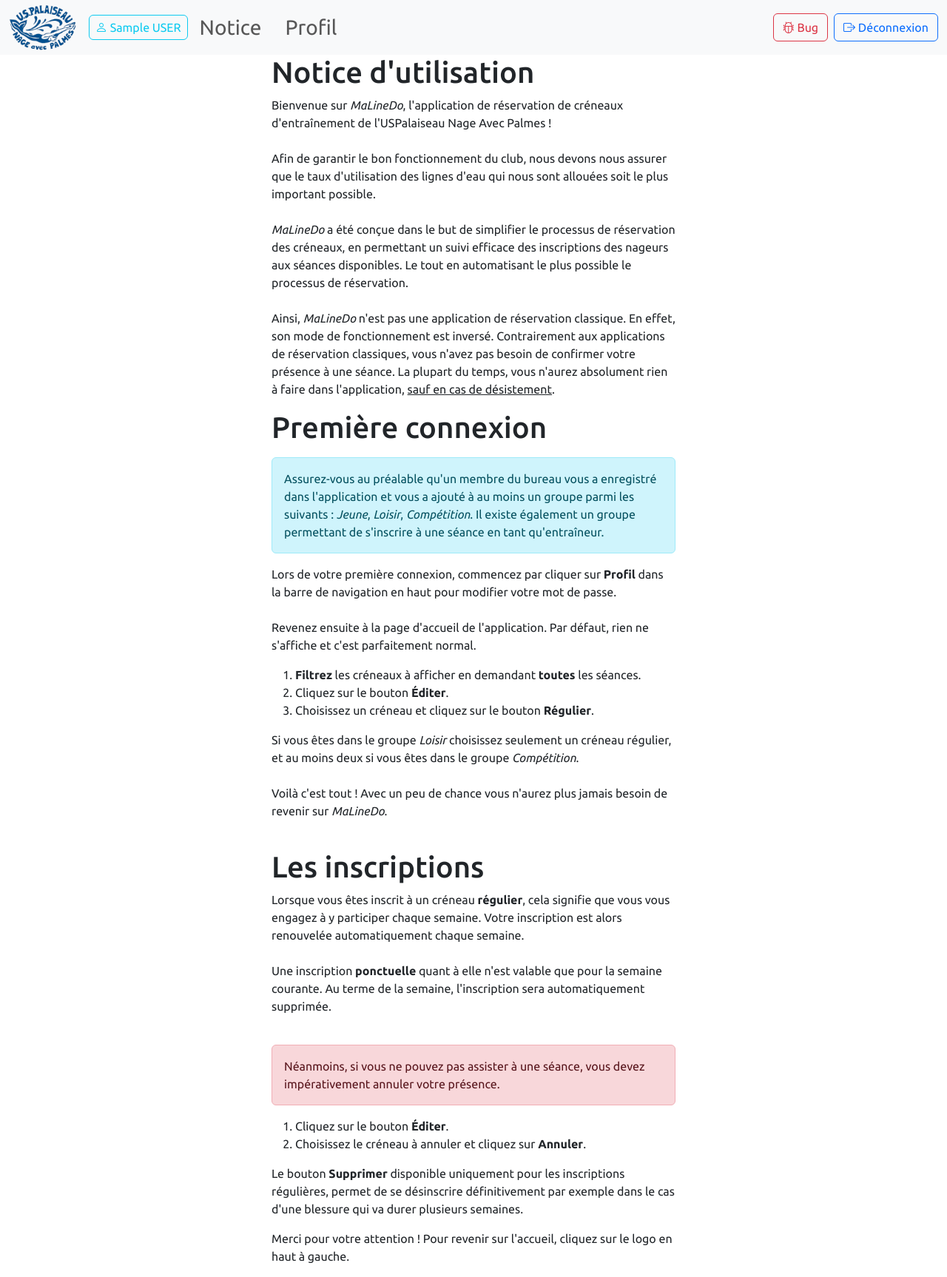
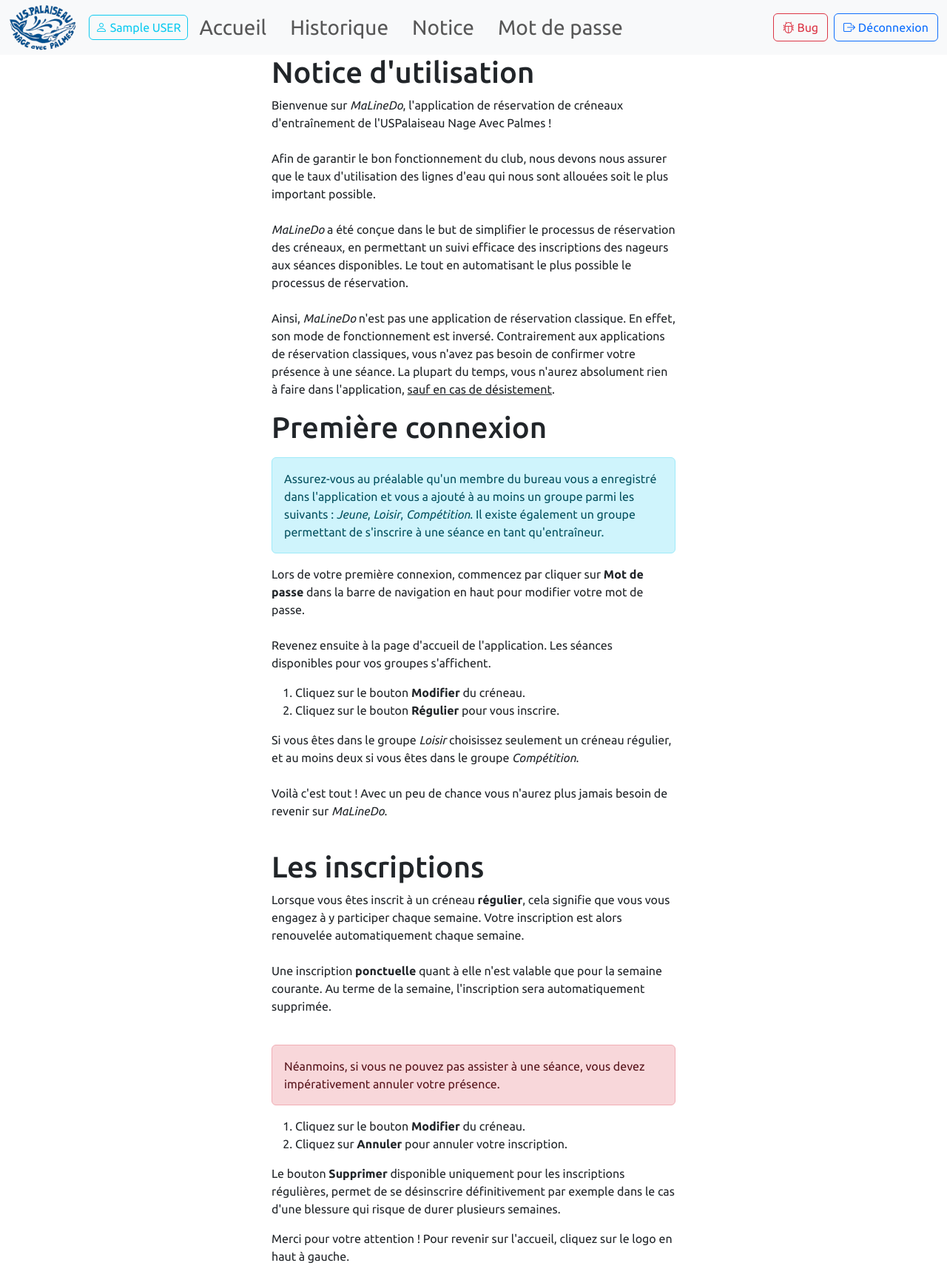
Before and after one commit to orthose/malinedo, a Django app: page /notice/ in a window 1280 px wide. Shown: the whole page at 74% size. Run offline with Django 5.2, Linux system fonts and the light colour scheme; the visitor is signed in with stand-in values (Sample User, id 1).

Commit message:
Simplification de la vue principale pour la semaine courante en retirant les filtres

```diff
--- a/accounts/models.py
+++ b/accounts/models.py
@@ -18,4 +18,4 @@ class User(AbstractUser):
 
     @property
     def is_board_member(self) -> bool:
-        return self.groups.filter(name=ClubGroup.BOARD)
+        return self.groups.filter(name=ClubGroup.BOARD).exists()
--- a/booking/templates/booking/navbar.html
+++ b/booking/templates/booking/navbar.html
@@ -19,20 +19,26 @@
                     </span>
                 </li>
                 <li class="nav-item">
+                    <a class="nav-link mx-2" href="{% url 'home' %}">Accueil</a>
+                </li>
+                <li class="nav-item">
+                    <a class="nav-link mx-2" href="{% url 'history' %}">Historique</a>
+                </li>
+                <li class="nav-item">
                     <a class="nav-link mx-2" href="{% url 'notice' %}">Notice</a>
                 </li>
                 <li class="nav-item">
-                    <a class="nav-link mx-2" href="{% url 'password_change' %}" target="_blank">Profil</a>
+                    <a class="nav-link mx-2" href="{% url 'password_change' %}" target="_blank">Mot&nbsp;de&nbsp;passe</a>
                 </li>
                 {% if user.is_board_member %}
                 <li class="nav-item">
-                    <a class="nav-link mx-2" href="{% url 'admin:index' %}" target="_blank">Admin</a>
+                    <a class="nav-link mx-2" href="{% url 'admin:index' %}" target="_blank">Administrateur</a>
                 </li>
                 {% endif %}
             </ul>
-            <ul class="navbar-nav ms-auto">
+            <ul class="navbar-nav ms-auto d-flex flex-row">
                 <li class="nav-item">
-                    <a class="mx-2 btn btn-outline-danger mb-2 mb-lg-0" href="https://github.com/orthose/malinedo/issues" target="_blank">
+                    <a class="me-2 btn btn-outline-danger" href="https://github.com/orthose/malinedo/issues" target="_blank">
                         <i class="bi bi-bug"></i> Bug
                     </a>
                 </li>
--- a/booking/templates/booking/notice.html
+++ b/booking/templates/booking/notice.html
@@ -32,16 +32,15 @@
                 et vous a ajouté à au moins un groupe parmi les suivants&nbsp;: <i>Jeune</i>, <i>Loisir</i>, <i>Compétition</i>.
                 Il existe également un groupe permettant de s'inscrire à une séance en tant qu'entraîneur.</div>
 
-                Lors de votre première connexion, commencez par cliquer sur <b>Profil</b>
+                Lors de votre première connexion, commencez par cliquer sur <b>Mot de passe</b>
                 dans la barre de navigation en haut pour modifier votre mot de passe.<br><br>
 
                 Revenez ensuite à la page d'accueil de l'application.
-                Par défaut, rien ne s'affiche et c'est parfaitement normal.
+                Les séances disponibles pour vos groupes s'affichent.
             </p>
             <ol>
-                <li><b>Filtrez</b> les créneaux à afficher en demandant <b>toutes</b> les séances.</li>
-                <li>Cliquez sur le bouton <b>Éditer</b>.</li>
-                <li>Choisissez un créneau et cliquez sur le bouton <b>Régulier</b>.</li>
+                <li>Cliquez sur le bouton <b>Modifier</b> du créneau.</li>
+                <li>Cliquez sur le bouton <b>Régulier</b> pour vous inscrire.</li>
             </ol>
             <p>
                 Si vous êtes dans le groupe <i>Loisir</i> choisissez seulement un créneau régulier,
@@ -65,13 +64,13 @@
                 vous devez impérativement annuler votre présence.</div>
             </p>
             <ol>
-                <li>Cliquez sur le bouton <b>Éditer</b>.</li>
-                <li>Choisissez le créneau à annuler et cliquez sur <b>Annuler</b>.</li>
+                <li>Cliquez sur le bouton <b>Modifier</b> du créneau.</li>
+                <li>Cliquez sur <b>Annuler</b> pour annuler votre inscription.</li>
             </ol>
             <p>
                 Le bouton <b>Supprimer</b> disponible uniquement pour les inscriptions régulières,
                 permet de se désinscrire définitivement par exemple dans le cas
-                d'une blessure qui va durer plusieurs semaines.
+                d'une blessure qui risque de durer plusieurs semaines.
             </p>
             <p>
                 Merci pour votre attention&nbsp;!
--- a/booking/urls.py
+++ b/booking/urls.py
@@ -3,7 +3,8 @@ from django.urls import path
 from . import views
 
 urlpatterns = [
-    path("home/", views.home, name="home"),
+    path("home/", views.schedule, {"show_history_filters": False}, name="home"),
+    path("history/", views.schedule, {"show_history_filters": True}, name="history"),
     path("edit/", views.edit, name="edit"),
     path("notice/", views.notice, name="notice"),
 ]
--- a/booking/views.py
+++ b/booking/views.py
@@ -4,6 +4,7 @@ from django.shortcuts import render, redirect, get_object_or_404
 from django.contrib.auth.decorators import login_required
 
 from .models import (
+    AbstractWeeklySession,
     RegisterPermission,
     WeeklySession,
     SessionRegistration,
@@ -18,37 +19,39 @@ from .forms import (
 
 
 @login_required
-def home(request: HttpRequest) -> HttpResponse:
-    weekday_sessions = {weekday: [] for weekday in WeeklySession.WEEKDAY.values()}
-
+def schedule(request: HttpRequest, show_history_filters: bool) -> HttpResponse:
+    # Formulaire de filtrage
     schedule_form = (
         ScheduleForm(request.GET)
         if len(request.GET) > 0
         else ScheduleForm(
             {
-                "sessions": "my",
-                "group": "A",
+                "mysessions": request.session.get("mysessions", default=False),
                 "year": GlobalSetting.get_year(),
                 "week": GlobalSetting.get_week(),
             }
         )
     )
 
-    schedule_form.set_group_choices(request.user)
-
     sessions = None
     is_current_week = True
+    # Vérification du formulaire
     if schedule_form.is_valid():
         filters = {}
         weekly_session_model = WeeklySession
         session_registration_model = SessionRegistration
 
+        # Enregistrement dans la session utilisateur du filtre des séances
+        request.session["mysessions"] = schedule_form.cleaned_data["mysessions"]
+
+        # Semaine courante
         if (
             schedule_form.cleaned_data["year"] == GlobalSetting.get_year()
             and schedule_form.cleaned_data["week"] == GlobalSetting.get_week()
         ):
             weekly_session_model = WeeklySession
             session_registration_model = SessionRegistration
+        # Historique
         else:
             is_current_week = False
             weekly_session_model = WeeklySessionHistory
@@ -56,19 +59,20 @@ def home(request: HttpRequest) -> HttpResponse:
             filters["year"] = schedule_form.cleaned_data["year"]
             filters["week"] = schedule_form.cleaned_data["week"]
 
-        match schedule_form.cleaned_data["sessions"]:
-            case ScheduleForm.SessionFilter.MY:
-                filters[f"{session_registration_model.__name__.lower()}__swimmer"] = (
-                    request.user
-                )
+        # Filtre des séances du nageur
+        if schedule_form.cleaned_data["mysessions"]:
+            filters[f"{session_registration_model.__name__.lower()}__swimmer"] = (
+                request.user
+            )
 
-        if schedule_form.cleaned_data["group"] != ScheduleForm.GroupFilter.ALL:
-            filters["group"] = schedule_form.cleaned_data["group"]
-        else:
-            groups = [group for group, _ in schedule_form.fields["group"].choices]
-            groups.remove("A")
-            filters["group__in"] = groups
+        # Filtre des groupes du nageur
+        filters["group__in"] = [
+            group
+            for group in AbstractWeeklySession.GROUP.keys()
+            if request.user.has_perm(RegisterPermission.get_perm(group))
+        ]
 
+        # Requête à la base de données des séances
         sessions = (
             weekly_session_model.objects.filter(**filters)
             .order_by("weekday", "start_hour", "group")
@@ -114,11 +118,16 @@ def home(request: HttpRequest) -> HttpResponse:
             )
         )
 
+    # Formulaire invalide
     else:
         sessions = WeeklySession.objects.none()
 
+    # Séances par jour de la semaine
+    weekday_sessions = {weekday: [] for weekday in WeeklySession.WEEKDAY.values()}
+
     for session in sessions:
         session.group = WeeklySession.GROUP[session.group]
+        # Attributs dynamiques de session pour le template
         setattr(
             session,
             "background_is_colored",
@@ -137,14 +146,28 @@ def home(request: HttpRequest) -> HttpResponse:
 
         weekday_sessions[WeeklySession.WEEKDAY[session.weekday]].append(session)
 
+    # Attributs HTML pour les champs de formulaire du template
+    schedule_form.fields["mysessions"].widget.attrs.update(
+        {
+            "class": "btn-check",
+            "autocomplete": "off",
+            # Soumission automatique du formulaire
+            "onclick": "this.form.submit()",
+        }
+    )
+    schedule_form.fields["year"].widget.attrs["class"] = "numberinput form-control"
+    schedule_form.fields["week"].widget.attrs["class"] = "numberinput form-control"
+
+    # Variables injectées dans le template
     context = {
         "schedule_form": schedule_form,
+        "show_history_filters": show_history_filters,
         "weekday_sessions": weekday_sessions,
         "is_current_week": is_current_week,
         "has_perm_coach": request.user.has_perm("booking." + RegisterPermission.COACH),
     }
 
-    return render(request, "booking/home.html", context)
+    return render(request, "booking/schedule.html", context)
 
 
 @login_required
--- a/malinedo/settings.py
+++ b/malinedo/settings.py
@@ -41,9 +41,6 @@ INSTALLED_APPS = [
     "django.contrib.sessions",
     "django.contrib.messages",
     "django.contrib.staticfiles",
-    # Dependencies
-    "crispy_forms",
-    "crispy_bootstrap5",
     # Custom application
     "accounts.apps.AccountsConfig",
     "booking.apps.BookingConfig",
--- a/malinedo/urls.py
+++ b/malinedo/urls.py
@@ -26,5 +26,5 @@ urlpatterns = [
     path(settings.ADMIN_URL, admin.site.urls, name="admin"),
     path("", include("accounts.urls")),
     path("", include("booking.urls")),
-    path("", booking.views.home),
+    path("", booking.views.schedule, {"show_history_filters": False}),
 ]
```
Also changed, not shown: booking/forms.py (+1 -31 lines), booking/templates/booking/schedule.html (renamed from booking/templates/booking/home.html, +34 -12 lines), requirements-dev.txt (+1 -10 lines), requirements-prod.txt (+1 -10 lines), requirements.txt (+2 -11 lines), 1 other file.
